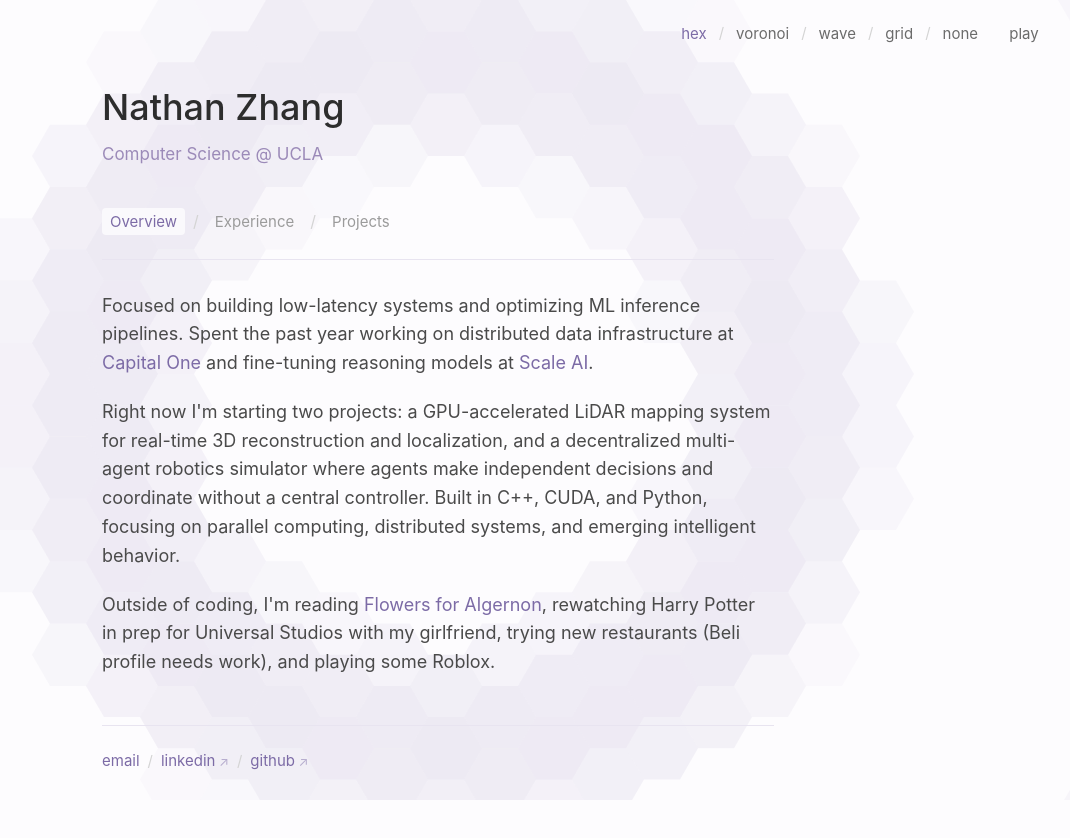
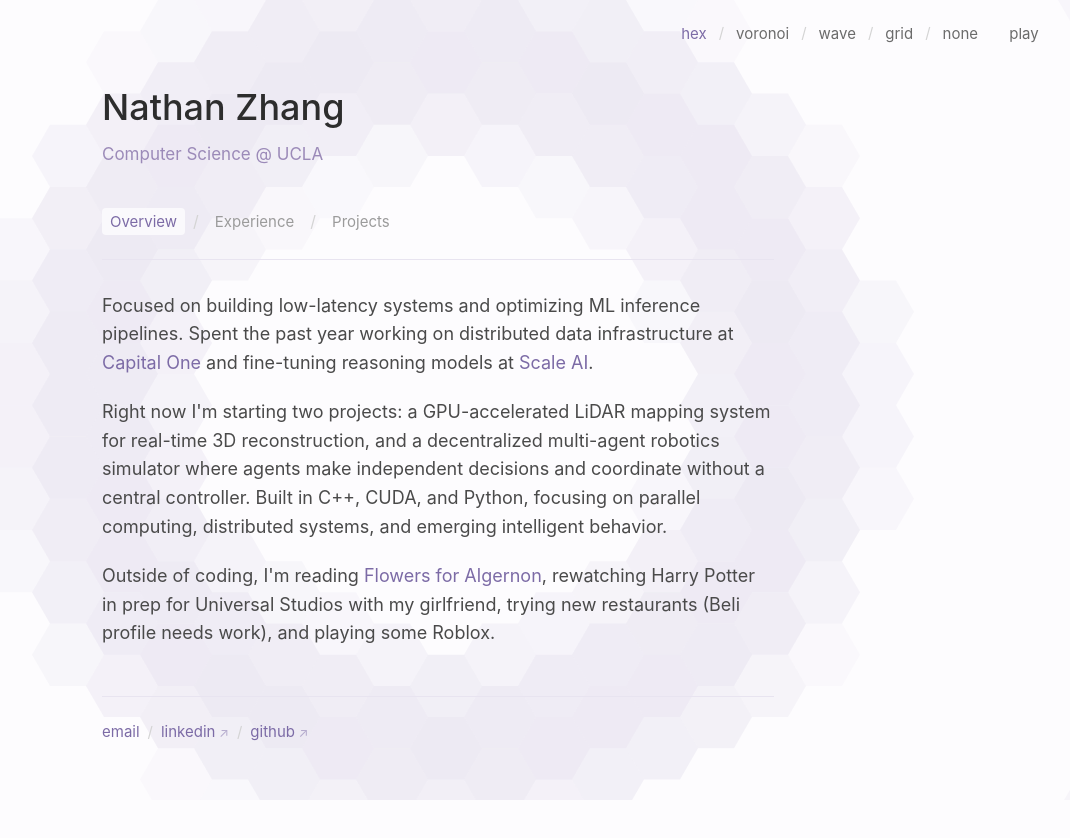
Before and after one commit to nathanplt/nathan-zhang, a Next.js app: page / in a window 1280 px wide. Shown: the top 838 px of the page, without its empty margins (202-1272 px from the left). Built offline with nearby package versions, Linux system fonts and the light colour scheme.

Commit message:
reduce word count of overview

```diff
--- a/app/page.tsx
+++ b/app/page.tsx
@@ -242,7 +242,7 @@ export default function Home() {
         {activeTab === 'overview' && (
           <section className="about">
             <p>Focused on building low-latency systems and optimizing ML inference pipelines. Spent the past year working on distributed data infrastructure at <a href="https://www.capitalone.com" target="_blank" rel="noopener noreferrer" className="inline-link">Capital One</a> and fine-tuning reasoning models at <a href="https://scale.com" target="_blank" rel="noopener noreferrer" className="inline-link">Scale AI</a>.</p>
-            <p>Right now I'm starting two projects: a GPU-accelerated LiDAR mapping system for real-time 3D reconstruction and localization, and a decentralized multi-agent robotics simulator where agents make independent decisions and coordinate without a central controller. Built in C++, CUDA, and Python, focusing on parallel computing, distributed systems, and emerging intelligent behavior.</p>
+            <p>Right now I'm starting two projects: a GPU-accelerated LiDAR mapping system for real-time 3D reconstruction, and a decentralized multi-agent robotics simulator where agents make independent decisions and coordinate without a central controller. Built in C++, CUDA, and Python, focusing on parallel computing, distributed systems, and emerging intelligent behavior.</p>
             <p>Outside of coding, I'm reading <a href="https://en.wikipedia.org/wiki/Flowers_for_Algernon" target="_blank" rel="noopener noreferrer" className="inline-link">Flowers for Algernon</a>, rewatching Harry Potter in prep for Universal Studios with my girlfriend, trying new restaurants (Beli profile needs work), and playing some Roblox.</p>
           </section>
         )}
```
